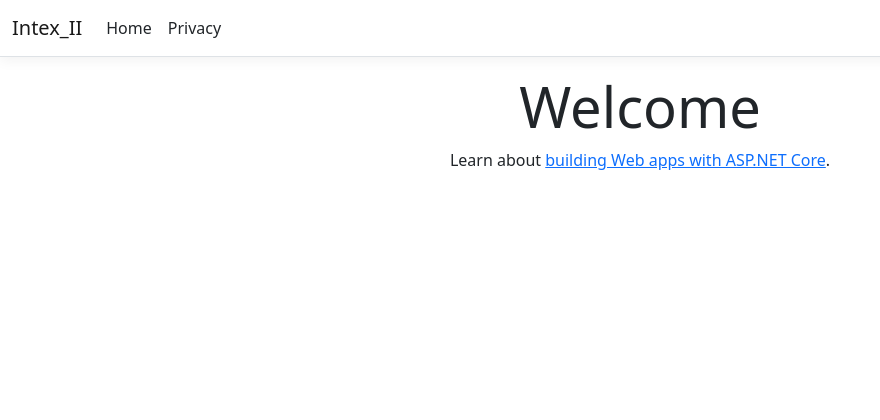
After one commit to Cole1213/Intex-II, an ASP.NET Core app: template Intex-II/Views/Home/Privacy.cshtml in a window 1280 px wide. The commit adds this page. Shown: the top 420 px of the page, without its empty margins (0-880 px from the left). Run offline with ASP.NET Core 8, Linux system fonts and the light colour scheme; the template is opened without the code that fills it, so the values that code supplies are empty; style sheets or scripts are compiled from the project's sources.

Commit message:
Small changes

```diff
--- a/Intex-II/Controllers/HomeController.cs
+++ b/Intex-II/Controllers/HomeController.cs
@@ -10,5 +10,10 @@ namespace Intex_II.Controllers
         {
             return View();
         }
+
+        public IActionResult Privacy()
+        {
+            return View();
+        }
     }
 }
--- /dev/null
+++ b/Intex-II/Views/Home/Privacy.cshtml
@@ -0,0 +1,8 @@
+@{
+    ViewData["Title"] = "Home Page";
+}
+
+<div class="text-center">
+    <h1 class="display-4">Welcome</h1>
+    <p>Learn about <a href="https://learn.microsoft.com/aspnet/core">building Web apps with ASP.NET Core</a>.</p>
+</div>
```
Also changed, not shown: Intex-II/Views/_ViewImports.cshtml (line endings or trailing spaces).
